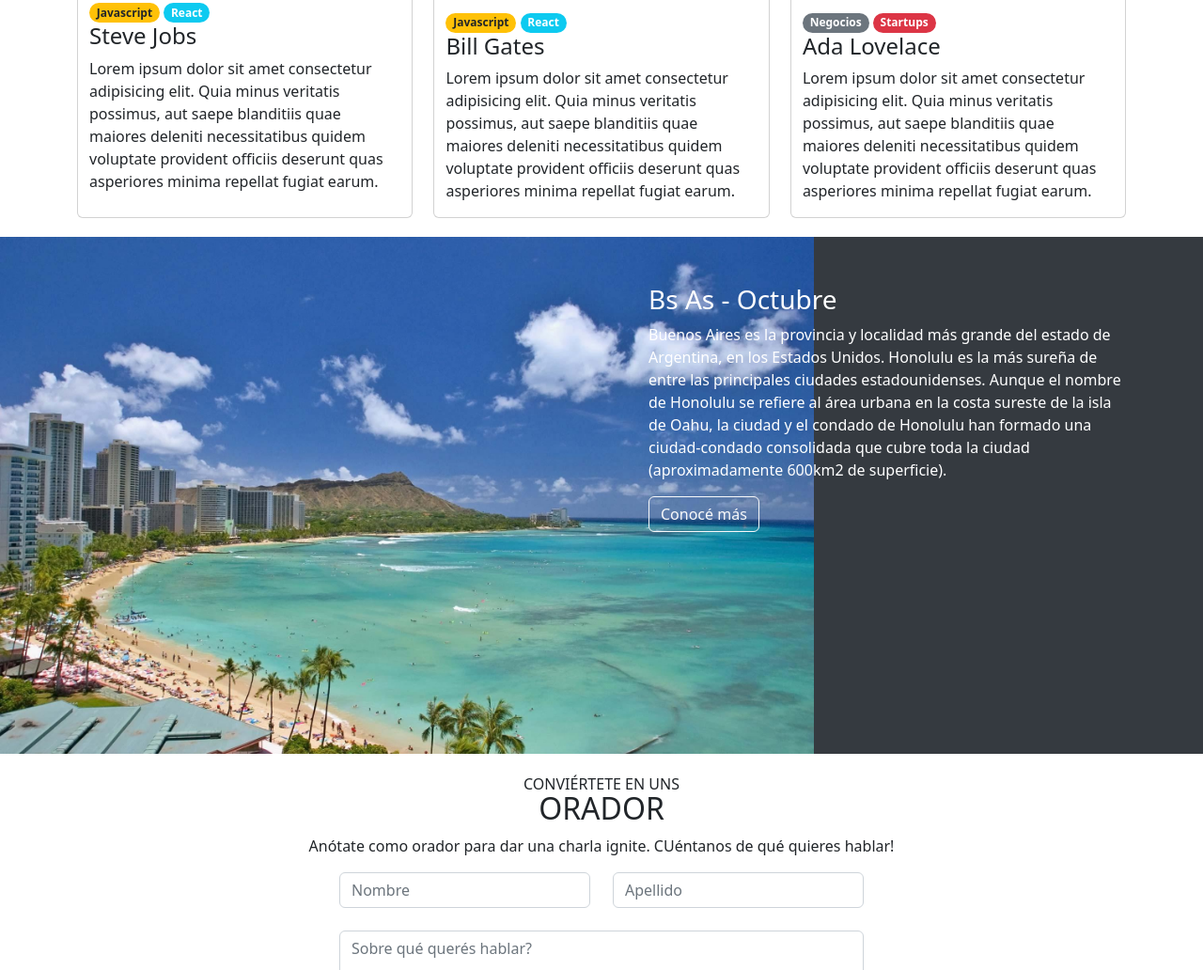
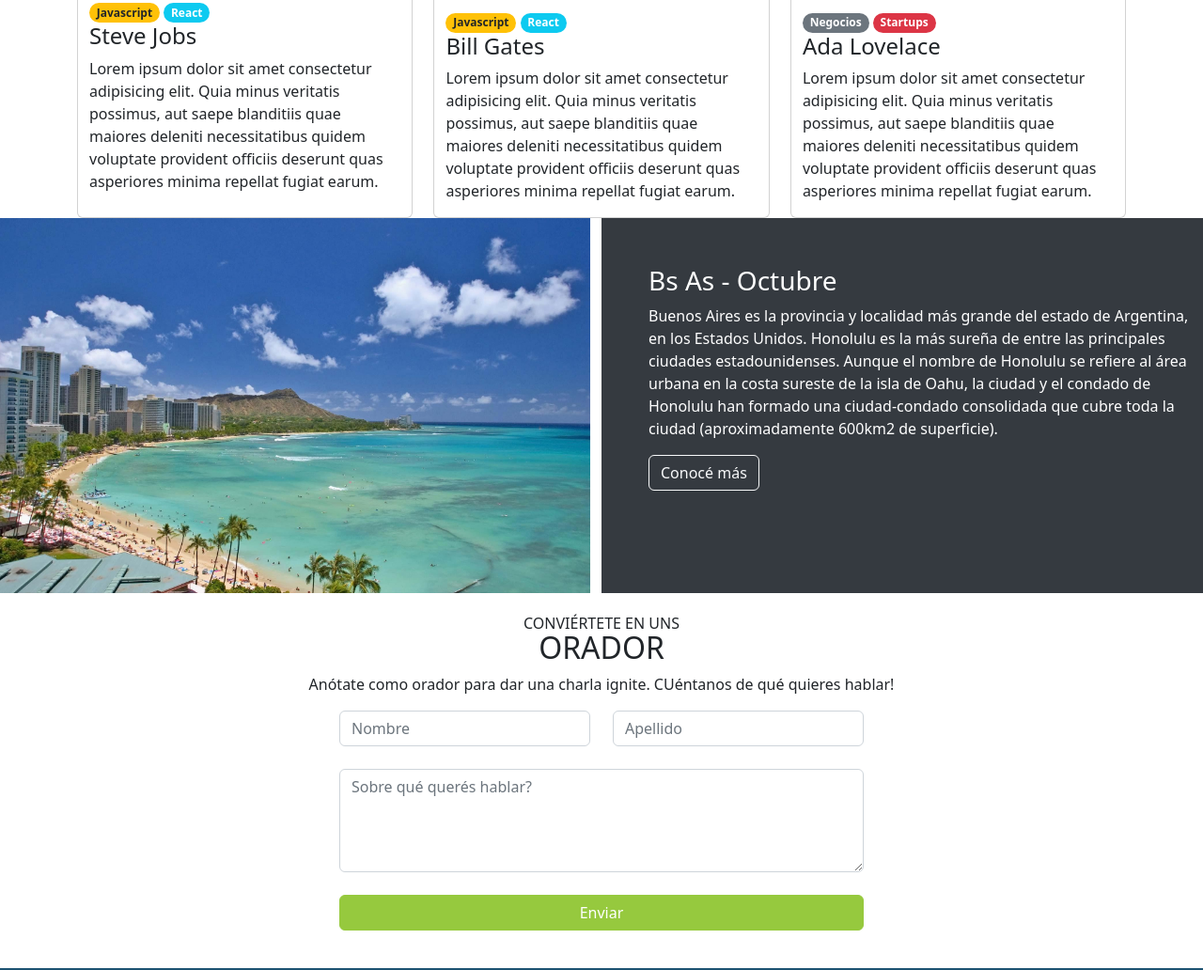
Before and after one commit to sanrivarola/codoacodo-bootstrap.github.io, a plain HTML site: page index.html in a window 1280 px wide. Shown: the part 1353-2385 px from the top of the page at 94% size. Drawn offline with nearby package versions, Linux system fonts and the light colour scheme.

Commit message:
Minor fixes

```diff
--- a/assets/css/styles.css
+++ b/assets/css/styles.css
@@ -68,15 +68,12 @@ a.green:link, a.green:visited{
   .badges{
     padding-top: 30px;
   }
-  .slide{
-    background-color: #353a40;
-    background-image: url(../images/honolulu.jpg);
-    background-repeat: no-repeat;
-    background-position: center;
-    background-position-x: 0;
-    height: 550px;
-    background-size: contain;
-    margin-top: 20px;
+
+  .side{
+    width: 100%;
+  }
+  .slide img{
+    width: 100%;
   }
   .slide h3{
     padding-top: 50px;
@@ -87,7 +84,8 @@ a.green:link, a.green:visited{
   }
   .message{
     padding-left: 50px;
-
+    background-color: #353a40;
+    min-height: 350px;
   }
   .form{
     padding-bottom: 40px;
@@ -105,7 +103,7 @@ footer .navbar-collapse ul {
     text-align: center;
 }
 
-@media (max-width: 400px) {
+@media (max-width: 750px) {
     .card {
         flex: 0 1 100%;
     }
--- a/index.html
+++ b/index.html
@@ -17,6 +17,12 @@
                             </a>
                             <a class="navbar-brand white navtext" href="#">Conf Bs As</a>
                         </div>
+                        <div class="collapse" id="navbarToggleExternalContent">
+                            <div class="bg-dark p-4">
+                              <h5 class="text-white h4">Collapsed content</h5>
+                              <span class="text-muted">Toggleable via the navbar brand.</span>
+                            </div>
+                          </div>
                         <div class="collapse navbar-collapse" id="navbarTogglerDemo01">
                             <ul class="navbar-nav me-auto mb-2 mb-lg-0 right">
                                 <li class="nav-item">
@@ -98,11 +104,14 @@
         </div>
     </section>
     <section class="slide">
-        <div class="container">
-            <div class="offset-lg-6 col-lg-6 message">
+        <div class="row">
+            <div class="col-lg-6">
+                <img src="./assets/images/honolulu.jpg" alt="">
+            </div>
+            <div class="col-lg-6 message">
                 <h3>Bs As - Octubre</h3>
                 <p>Buenos Aires es la provincia y localidad más grande del estado de Argentina, en los Estados Unidos. Honolulu es la más sureña de entre las principales ciudades estadounidenses. Aunque el nombre de Honolulu se refiere al área urbana en la costa sureste de la isla de Oahu, la ciudad y el condado de Honolulu han formado una ciudad-condado consolidada que cubre toda la ciudad (aproximadamente 600km2 de superficie).</p>
-            <button class="btn btn-outline-light">Conocé más</button>
+                <button class="btn btn-outline-light">Conocé más</button>
             </div>
         </div>
     </section>
```
